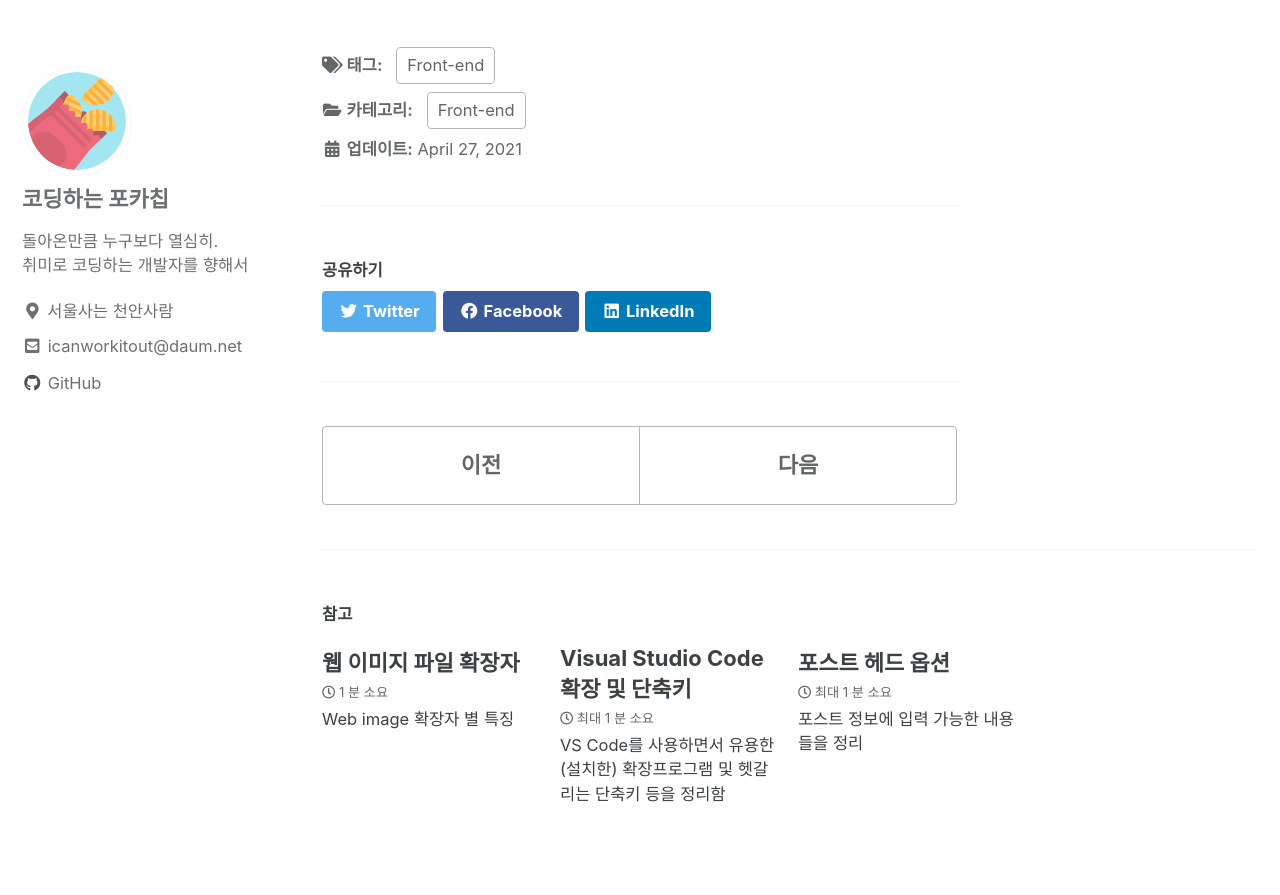
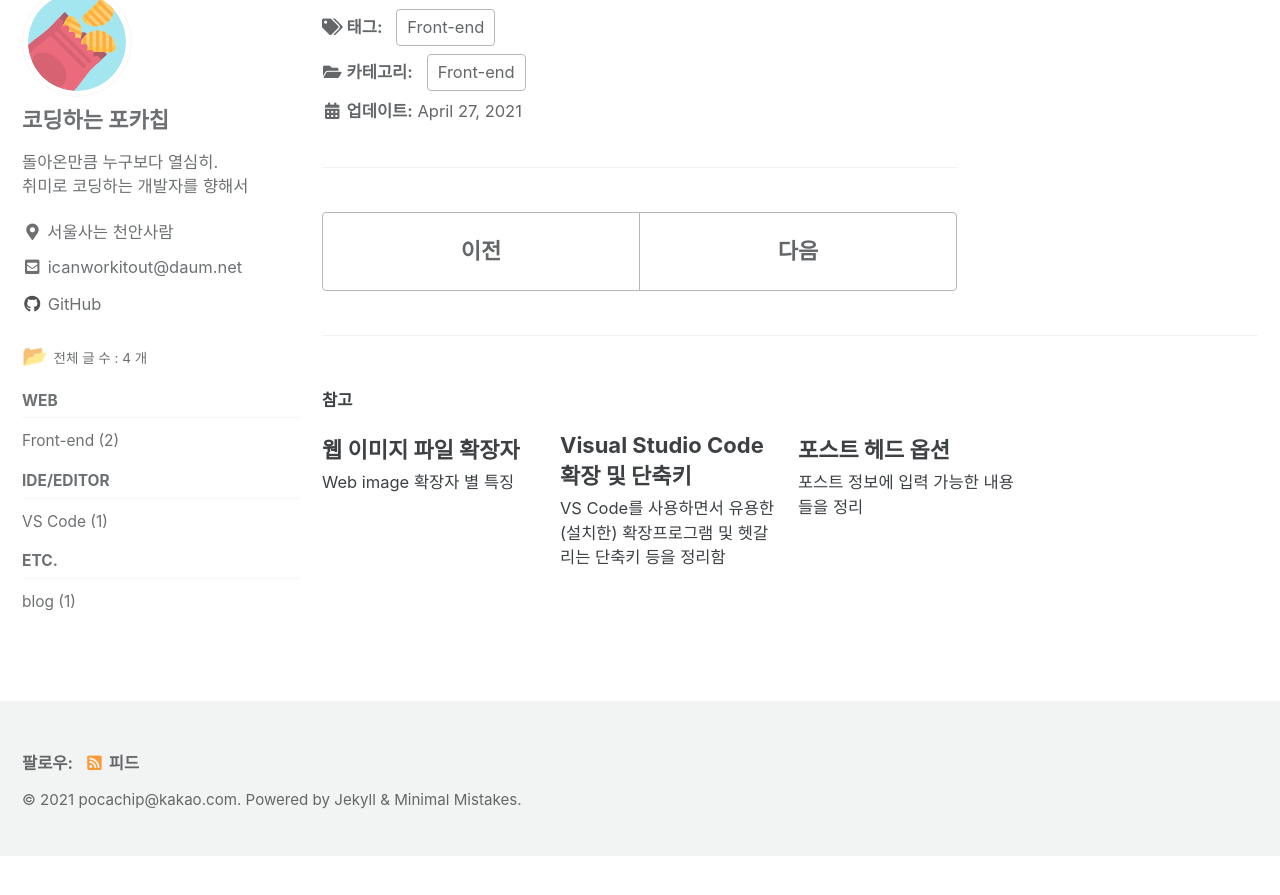
Before and after one commit to iCanWorkItOut/iCanWorkItOut.github.io, a Jekyll site: the page built from _posts/Front-end/2021-04-27-FrontEnd개요.md, in a window 1280 px wide and 900 px high, scrolled down 1586 px. Shown: the top 895 px of the window. Built offline with Jekyll 4.4.1, drawn with Linux system fonts in a browser that asks for light colours; cached includes are drawn as plain includes; after the commit the page ends 2442 px from its top, so only the background shows below that; some of the changed text lies outside the part shown.

Commit message:
:building_construction: 카테고리 분류 및 사이드바 추가
./config.yml
 : #Defaults 설정

./includes/nav_list_main
./includes/sidebar.html
 : 사이드바 추가

./_pages/categories
 : 페이지 폴더 및 카테고리 분류 페이지 추가

./includes/post__taxonomy.html
./includes/archive-single2.html
 : 추가

2021-05-19

```diff
--- a/_config.yml
+++ b/_config.yml
@@ -276,7 +276,23 @@ defaults:
     values:
       layout: single
       author_profile: true
-      read_time: true
-      comments: # true
-      share: true
+      read_time: false # 읽는 시간
+      comments: true # 블로그 댓글 기능
+      share: false
       related: true
+      toc: true
+      toc_sticky: true
+      sidebar_main: true
+
+  # _pages (새로 추가한 부분)
+  - scope:
+      path: ""
+      type: pages
+    values:
+      layout: single
+      author_profile: true
+      read_time: false
+      comments: false
+      share: false # 공유하기 기능
+      related: false
+      sidebar_main: true
--- /dev/null
+++ b/_includes/nav_list_main
@@ -0,0 +1,49 @@
+<!--전체 글 수를 세기 위한 연산. sum 변수에 전체 글 수 저장-->
+
+{% assign sum = site.posts | size %}
+
+<nav class="nav__list">
+  <input id="ac-toc" name="accordion-toc" type="checkbox" />
+  <label for="ac-toc">{{ site.data.ui-text[site.locale].menu_label }}</label>
+  <ul class="nav__items" id="category_tag_menu">
+      <!--전체 글 수-->
+      <li>
+            📂 <span style="font-size:13.5px;">전체 글 수 : {{sum}} 개</span>
+      </li>
+	  <!--span 태그로 카테고리들을 크게 분류 ex) C/C++/C#-->
+      <li>
+        <span class="nav__sub-title">Web</span>
+			<!--ul 태그로 같은 카테고리들 모아둔 페이지들 나열-->
+            <ul>
+				<!--Cpp 카테고리 글들을 모아둔 페이지인 /categories/cpp 주소의 글로 링크 연결-->
+                <!--category[1].size 로 해당 카테고리를 가진 글의 개수 표시-->
+                {% for category in site.categories %}
+                    {% if category[0] == "Front-end" %}
+                        <li><a href="/categories/front-end" class="">Front-end ({{category[1].size}})</a></li>
+                    {% endif %}
+                {% endfor %}
+            </ul>
+      </li>
+      <li>
+        <span class="nav__sub-title">IDE/Editor</span>
+            <ul>
+                {% for category in site.categories %}
+                    {% if category[0] == "VS Code" %}
+                        <li><a href="/categories/vs_code" class="">VS Code ({{category[1].size}})</a></li>
+                    {% endif %}
+                {% endfor %}
+            </ul>
+      </li>
+      <li>
+        <span class="nav__sub-title">etc.</span>
+            <ul>
+                {% for category in site.categories %}
+                    {% if category[0] == "Blog" %}
+                        <li><a href="/categories/blog" class="">blog ({{category[1].size}})</a></li>
+                    {% endif %}
+                {% endfor %}
+            </ul>
+      </li>
+
+  </ul>
+</nav>
--- a/_includes/sidebar.html
+++ b/_includes/sidebar.html
@@ -15,5 +15,10 @@
       {% include nav_list nav=page.sidebar.nav %}
     {% endif %}
   {% endif %}
+
+  {% if page.sidebar_main %}
+    {% include nav_list_main %}
+  {% endif %}
+
   </div>
 {% endif %}
```
Also changed, not shown: _includes/archive-single2.html (added, +27 -0 lines), _includes/post__taxonomy.html (added, +39 -0 lines), _pages/categories/category-Blog.md (added, +10 -0 lines), _pages/categories/category-Front-end.md (added, +9 -0 lines), _pages/categories/category-VS Code.md (added, +9 -0 lines).
